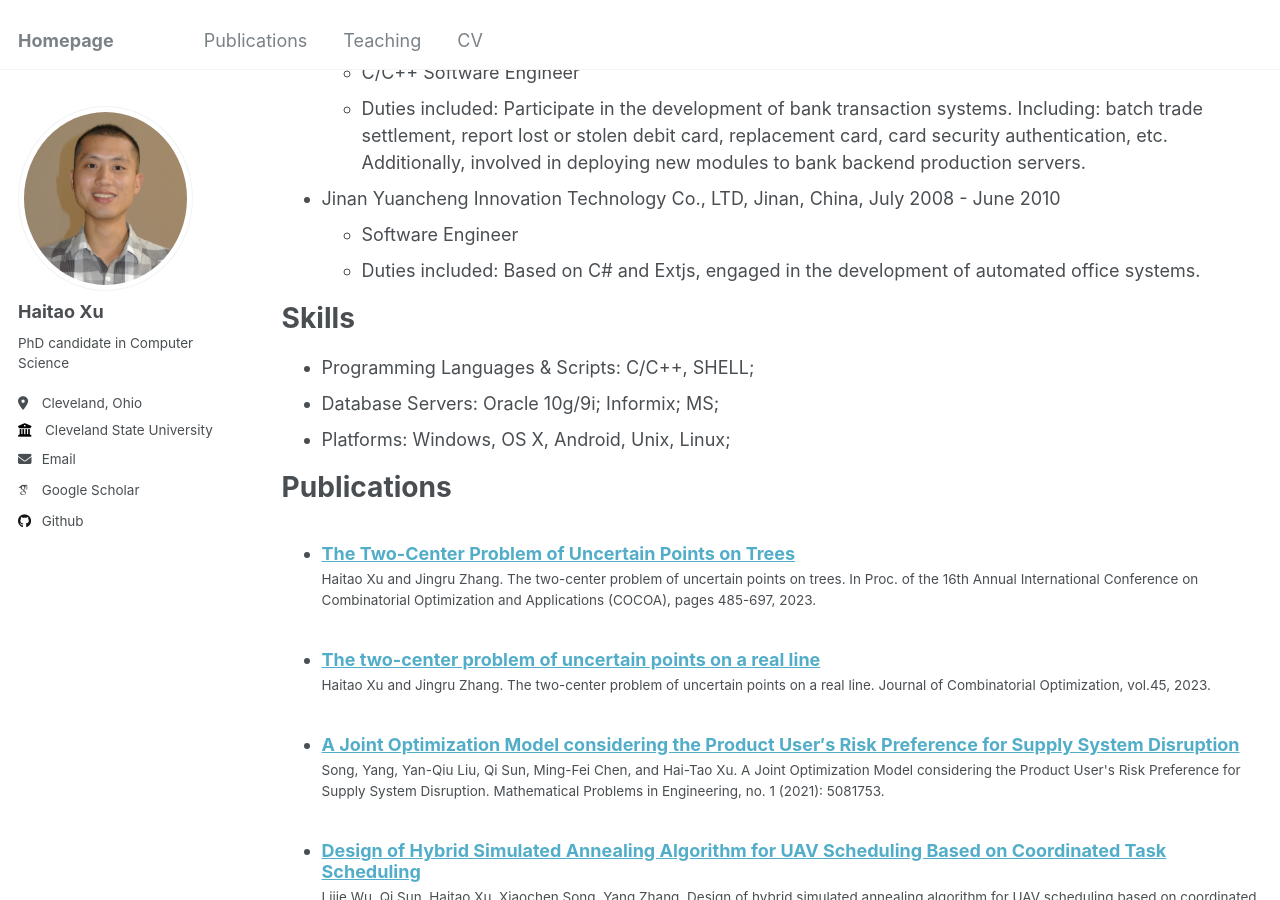
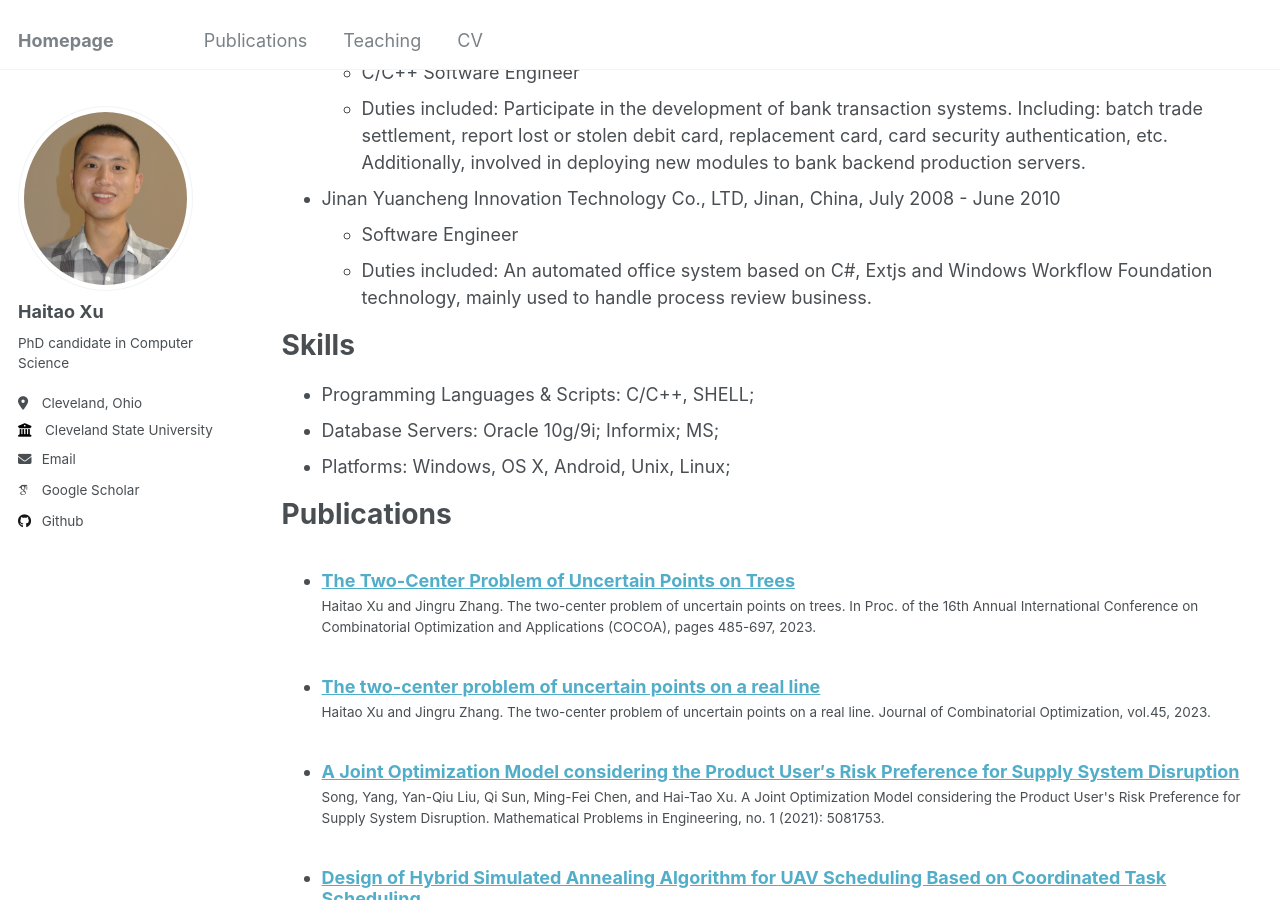
Before and after one commit to haitaotsui/haitaotsui.github.io, a Jekyll site: the page built from _pages/cv.md, in a window 1280 px wide and 900 px high, scrolled down 589 px. Built offline with Jekyll 4.4.1, drawn with Linux system fonts in a browser that asks for light colours; some web fonts are replaced.

Commit message:
Update cv.md

```diff
--- a/_pages/cv.md
+++ b/_pages/cv.md
@@ -34,7 +34,7 @@ deploying new modules to bank backend production servers.
 
 * Jinan Yuancheng Innovation Technology Co., LTD, Jinan, China, July 2008 - June 2010
   * Software Engineer
-  * Duties included: Based on C# and Extjs, engaged in the development of automated office systems.
+  * Duties included: An automated office system based on C#, Extjs and Windows Workflow Foundation technology, mainly used to handle process review business.
 
 Skills
 ======
```
